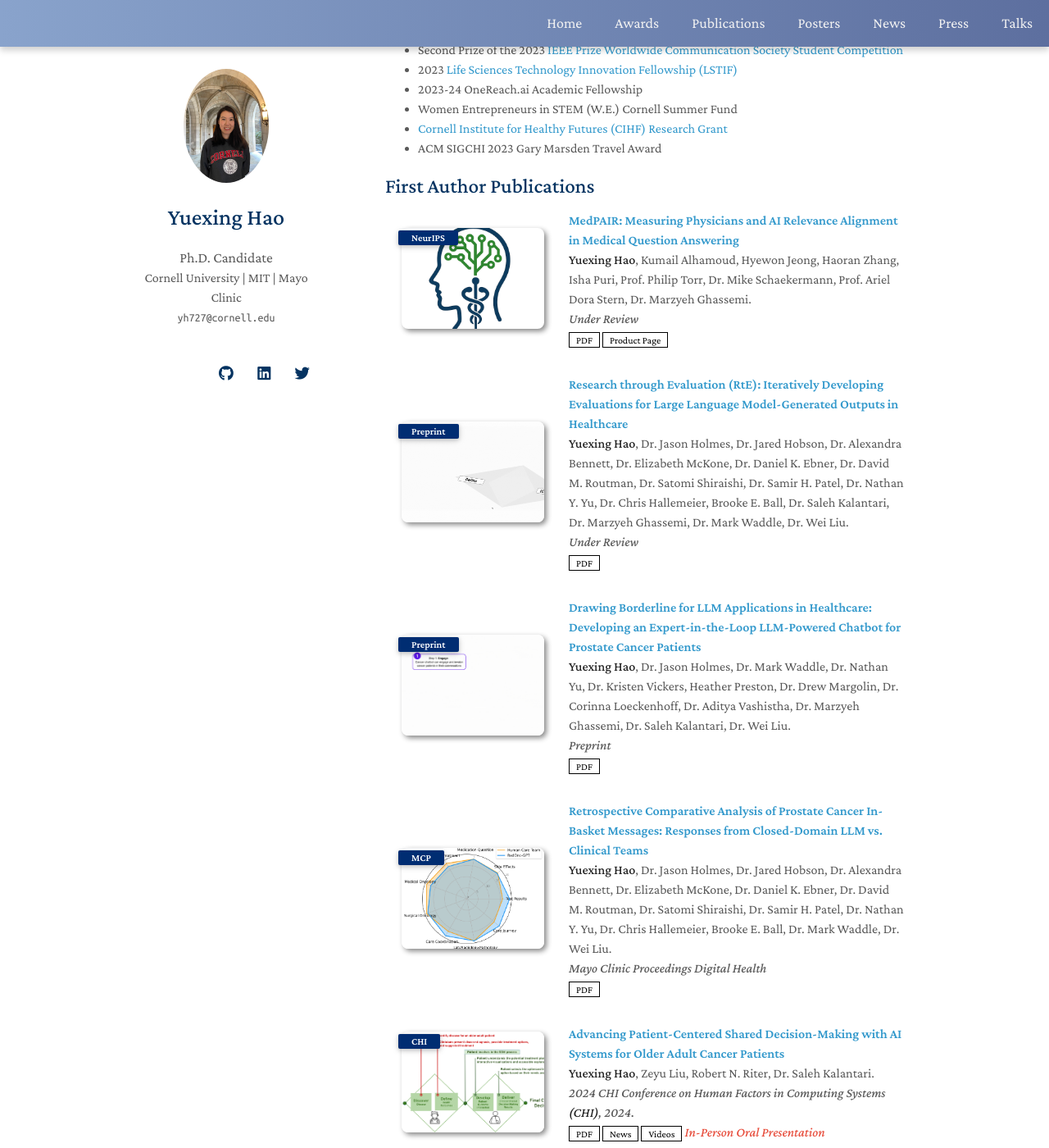
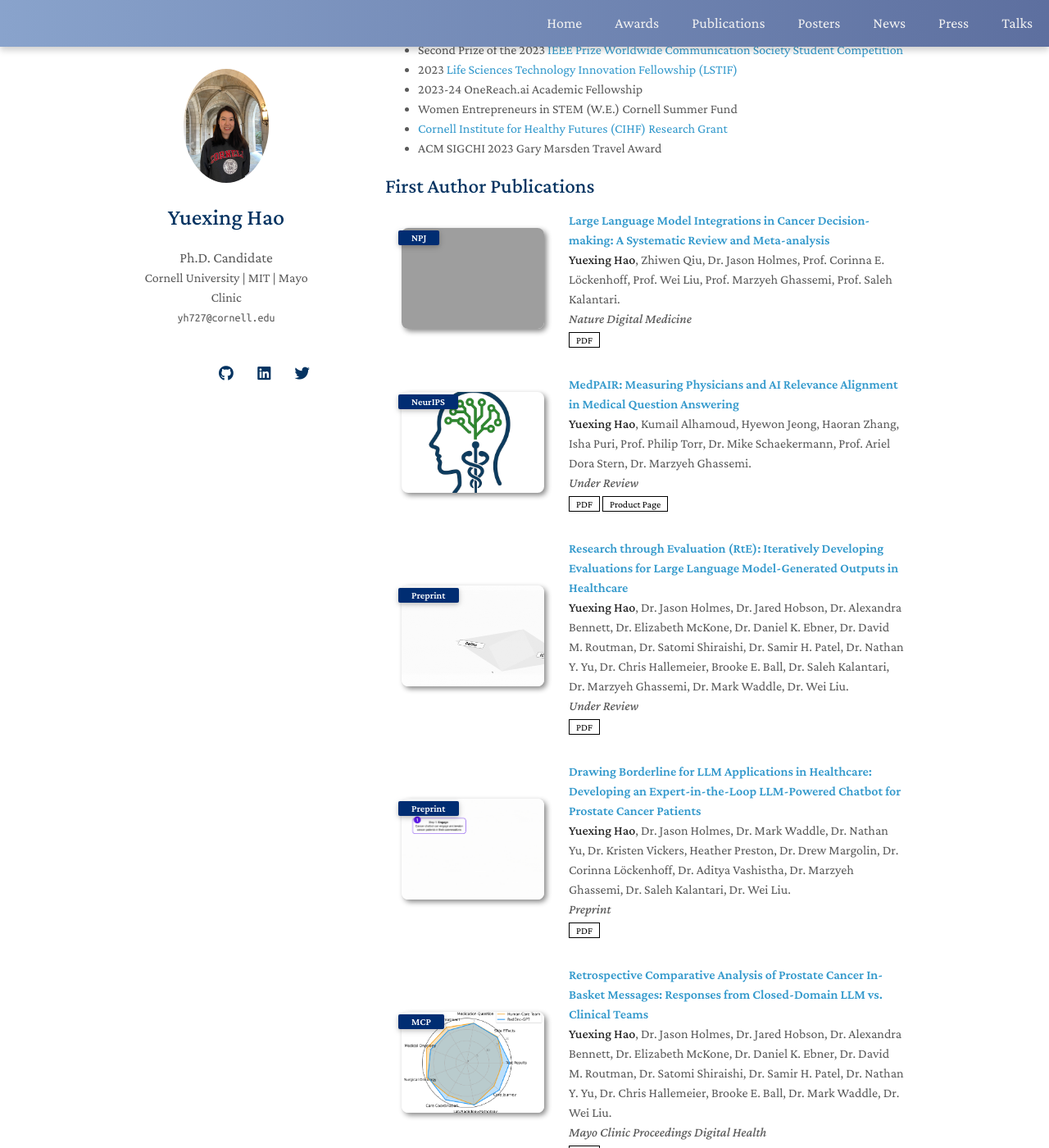
Before and after one commit to YuexingHao/Yuexing-Hao, a Jekyll site: the page built from index.md, in a window 1280 px wide and 1400 px high, scrolled down 974 px. Shown: the whole window at 82% size. Built offline with Jekyll 4.4.1, drawn with Linux system fonts in a browser that asks for light colours; nearby versions of some CDN libraries; a style sheet for code colours, icons or effects is not loaded; our own code applies the rules of GitHub Pages for plain Markdown files; grey boxes are pictures that could not be loaded.

Commit message:
Update publications.yml

```diff
--- a/_data/publications.yml
+++ b/_data/publications.yml
@@ -1,4 +1,11 @@
 main:
+
+  - title: "Large Language Model Integrations in Cancer Decision-making: A Systematic Review and Meta-analysis"
+    authors: <strong>Yuexing Hao</strong>, Zhiwen Qiu, Dr. Jason Holmes, Prof. Corinna E. Löckenhoff, Prof. Wei Liu, Prof. Marzyeh Ghassemi, Prof. Saleh Kalantari.
+    conference_short: NPJ
+    conference: Nature Digital Medicine
+    pdf: https://arxiv.org/abs/XXX
+    image: ./assets/img/Review_NPJ.jpg
 
   - title: "MedPAIR: Measuring Physicians and AI Relevance Alignment in Medical Question Answering"
     authors: <strong>Yuexing Hao</strong>, Kumail Alhamoud, Hyewon Jeong, Haoran Zhang, Isha Puri, Prof. Philip Torr, Dr. Mike Schaekermann, Prof. Ariel Dora Stern, Dr. Marzyeh Ghassemi.
@@ -16,7 +23,7 @@ main:
     image: ./assets/img/RtE.gif
 
   - title: "Drawing Borderline for LLM Applications in Healthcare: Developing an Expert-in-the-Loop LLM-Powered Chatbot for Prostate Cancer Patients"
-    authors: <strong>Yuexing Hao</strong>, Dr. Jason Holmes, Dr. Mark Waddle, Dr. Nathan Yu, Dr. Kristen Vickers, Heather Preston, Dr. Drew Margolin, Dr. Corinna Loeckenhoff, Dr. Aditya Vashistha, Dr. Marzyeh Ghassemi, Dr. Saleh Kalantari, Dr. Wei Liu.
+    authors: <strong>Yuexing Hao</strong>, Dr. Jason Holmes, Dr. Mark Waddle, Dr. Nathan Yu, Dr. Kristen Vickers, Heather Preston, Dr. Drew Margolin, Dr. Corinna Löckenhoff, Dr. Aditya Vashistha, Dr. Marzyeh Ghassemi, Dr. Saleh Kalantari, Dr. Wei Liu.
     conference_short: Preprint
     conference: Preprint
     pdf: https://arxiv.org/abs/2409.19100
```
